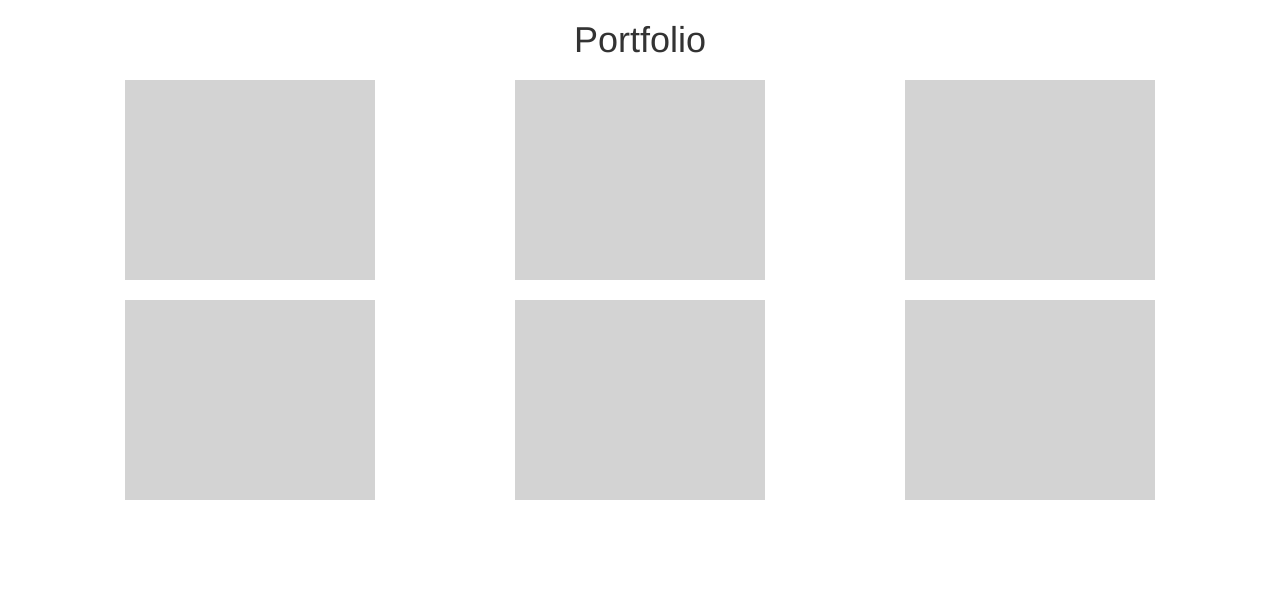
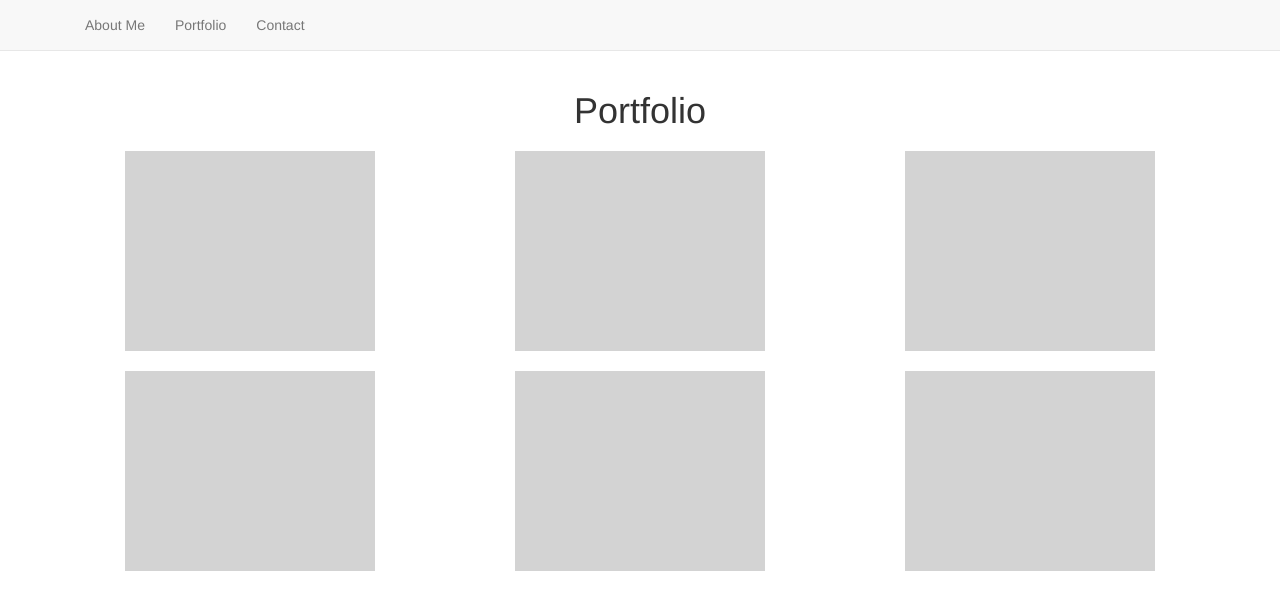
Before and after one commit to amhayslip/bootstrap, a plain HTML site: page index.html in a window 1280 px wide. Drawn offline with nearby package versions, Linux system fonts and the light colour scheme.

Commit message:
Add navbar

```diff
--- a/index.html
+++ b/index.html
@@ -6,9 +6,19 @@
   <title></title>
 </head>
 <body>
+
+  <nav class="navbar navbar-default navbar-static-top">
+    <div class="container">
+       <ul class="nav navbar-nav">
+        <li><a href="#">About Me</a></li>
+        <li><a href="#">Portfolio</a></li>
+        <li><a href="#">Contact</a></li>
+      </ul>
+    </div>
+  </nav>
+
   <div class="container">
     <h1>Portfolio</h1>
-
     <div class="row">
       <div class="project-container col-sm-4">
         <div class="project-inner">
```
